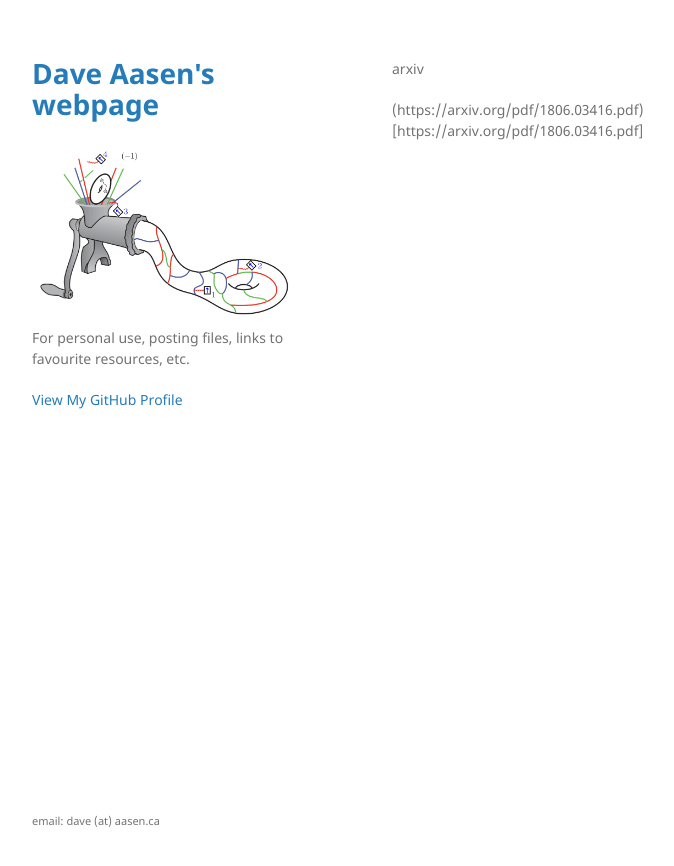
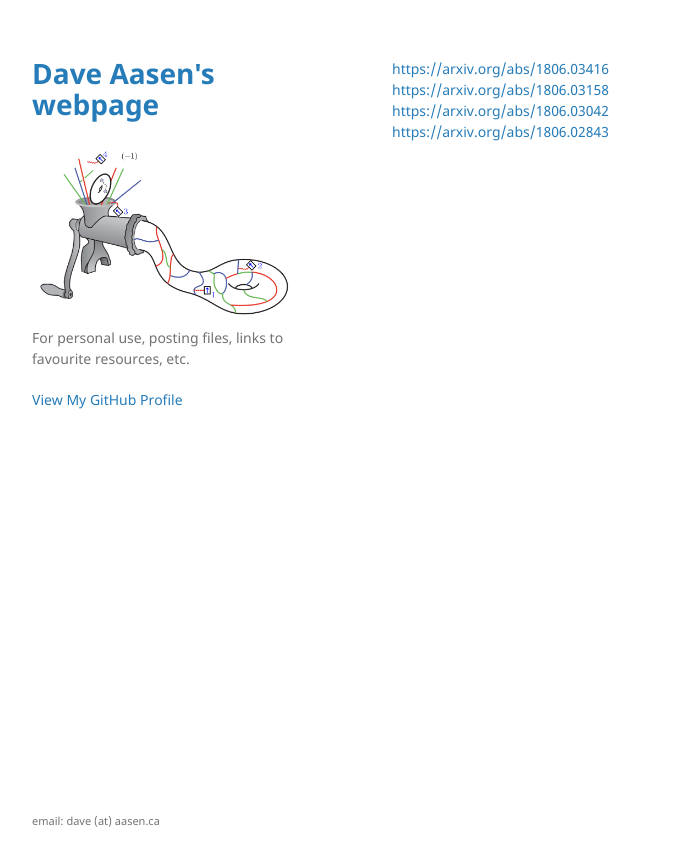
Before and after one commit to davidaasen/davidaasen.github.io, a Jekyll site: the page built from refs.md, in a window 1280 px wide. Shown: the top 866 px of the page, without its empty margins (178-852 px from the left). Built offline with Jekyll 4.4.1, drawn with Linux system fonts in a browser that asks for light colours; our own code applies the rules of GitHub Pages for plain Markdown files; part of the change alters nothing that is shown.

Commit message:
Update refs.md

```diff
--- a/refs.md
+++ b/refs.md
@@ -1,4 +1,4 @@
-arxiv
-
-
-(https://arxiv.org/pdf/1806.03416.pdf)[https://arxiv.org/pdf/1806.03416.pdf]
+<a href="https://arxiv.org/abs/1806.03416">https://arxiv.org/abs/1806.03416</a><br/>
+<a href="https://arxiv.org/abs/1806.03158">https://arxiv.org/abs/1806.03158</a><br/>
+<a href="https://arxiv.org/abs/1806.03042">https://arxiv.org/abs/1806.03042</a><br/>
+<a href="https://arxiv.org/abs/1806.02843">https://arxiv.org/abs/1806.02843</a><br/>
```
